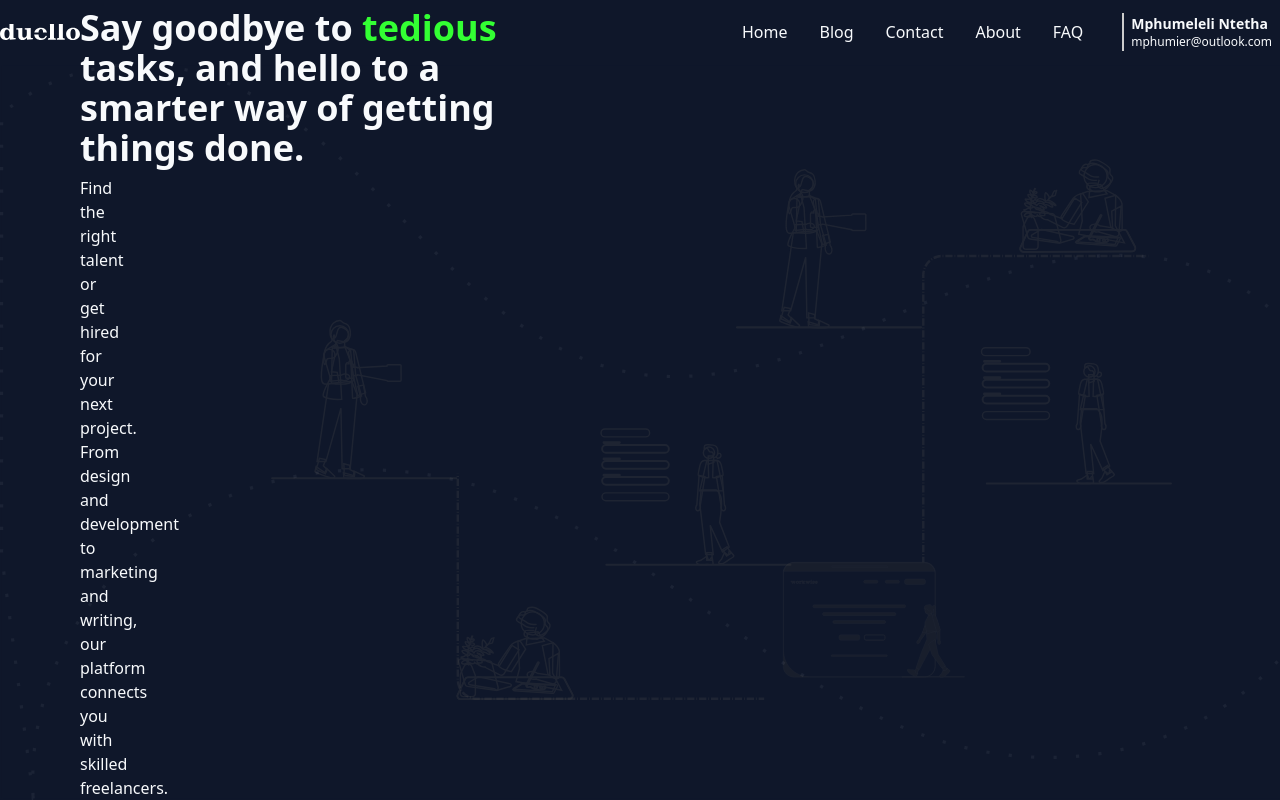
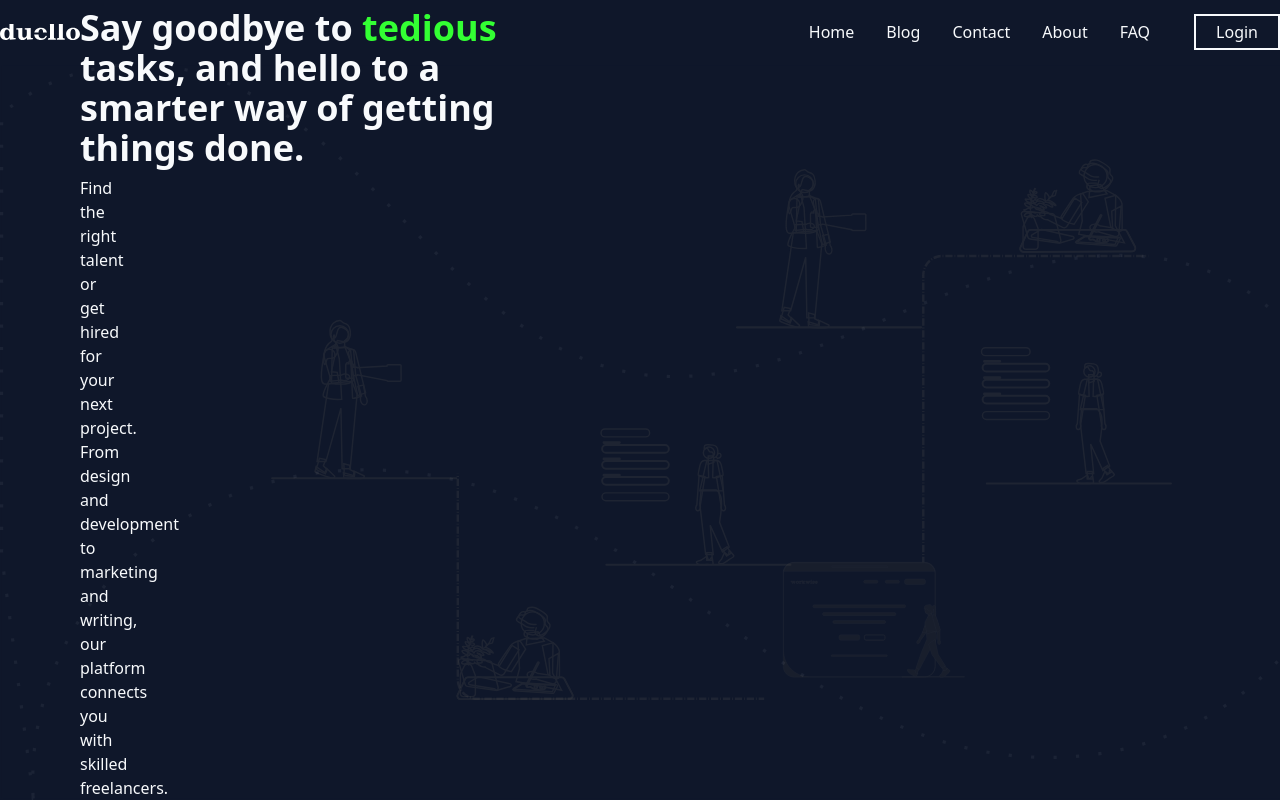
Before and after one commit to ErrolNtetha/lancing-client, a Next.js app: page / in a window 1280 px wide. Shown: the top 800 px of the page. Built offline with nearby package versions, Linux system fonts and the light colour scheme.

Commit message:
refactor: changed boolean to false for login

```diff
--- a/components/organisms/header/header.tsx
+++ b/components/organisms/header/header.tsx
@@ -14,7 +14,7 @@ import { UserHead } from './userHead';
 
 export const Header = () => {
     const [nav, setNav] = useState(false);
-    const [loggedIn, setLoggedIn] = useState(true);
+    const [loggedIn, setLoggedIn] = useState(false);
     const p = useProfileStore();
     const { profile } = p;
     const router = useRouter();
```
